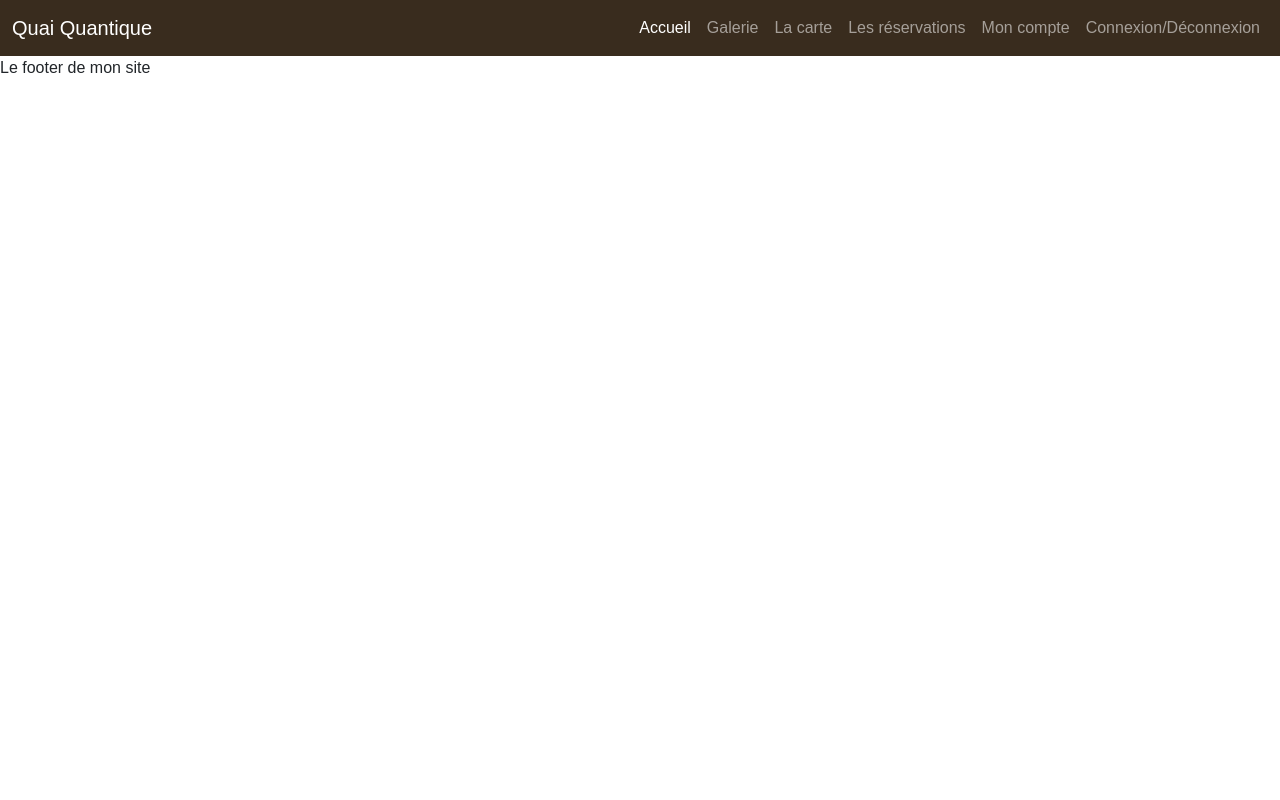
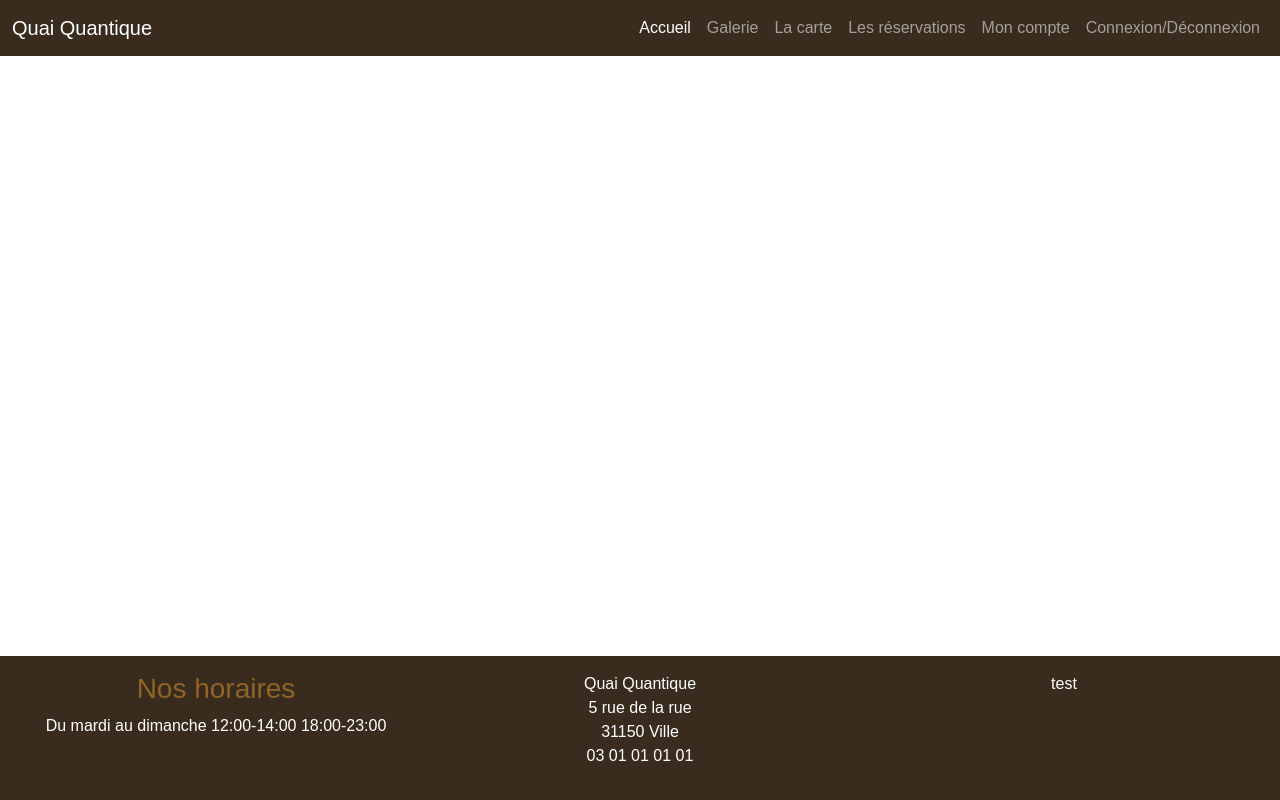
Before and after one commit to Tigrino22/QuaiQuantique, a website with bundled scripts: page index.html in a window 1280 px wide. Built offline with nearby package versions, Linux system fonts and the light colour scheme; files whose address does not match are found by name; a web font is replaced by a local one.

Commit message:
ajout du footer

```diff
--- a/index.html
+++ b/index.html
@@ -59,8 +59,23 @@
         <!-- Contenu de la page -->
     </main>
 
-    <footer>
-        Le footer de mon site
+    <footer class="bg-dark text-white text-center footer">
+        <div class="row">
+            <div class="col-12 col-lg-4">
+                <h3 class="text-primary">Nos horaires</h3>
+                <p>Du mardi au dimanche  12:00-14:00  18:00-23:00</p>
+            </div>
+            <div class="col-6 col-lg-4">
+                <p>Quai Quantique <br>
+                    5 rue de la rue <br>
+                    31150 Ville <br>
+                    03 01 01 01 01 <br>
+                </p>
+            </div>
+            <div class="col-6 col-lg-4">
+                <p>test</p>
+            </div>
+        </div>
     </footer>
 
     <script type="module" src="Router/router.js"></script>
--- a/scss/_custom.scss
+++ b/scss/_custom.scss
@@ -13,3 +13,19 @@ $font-family-serif: 'Hind Madurai', serif;
 @import "../node_modules/bootstrap/scss/bootstrap";
 
 // Then add additional custom code here
+
+html {
+    position: relative;
+    height: 100%;
+}
+
+main {
+    margin-bottom: 144px;
+}
+
+footer.footer {
+    padding: 1rem;
+    position: absolute;
+    bottom: 0;
+    width: 100%;
+}
```
Also changed, not shown: scss/main.css, 1 other file.
